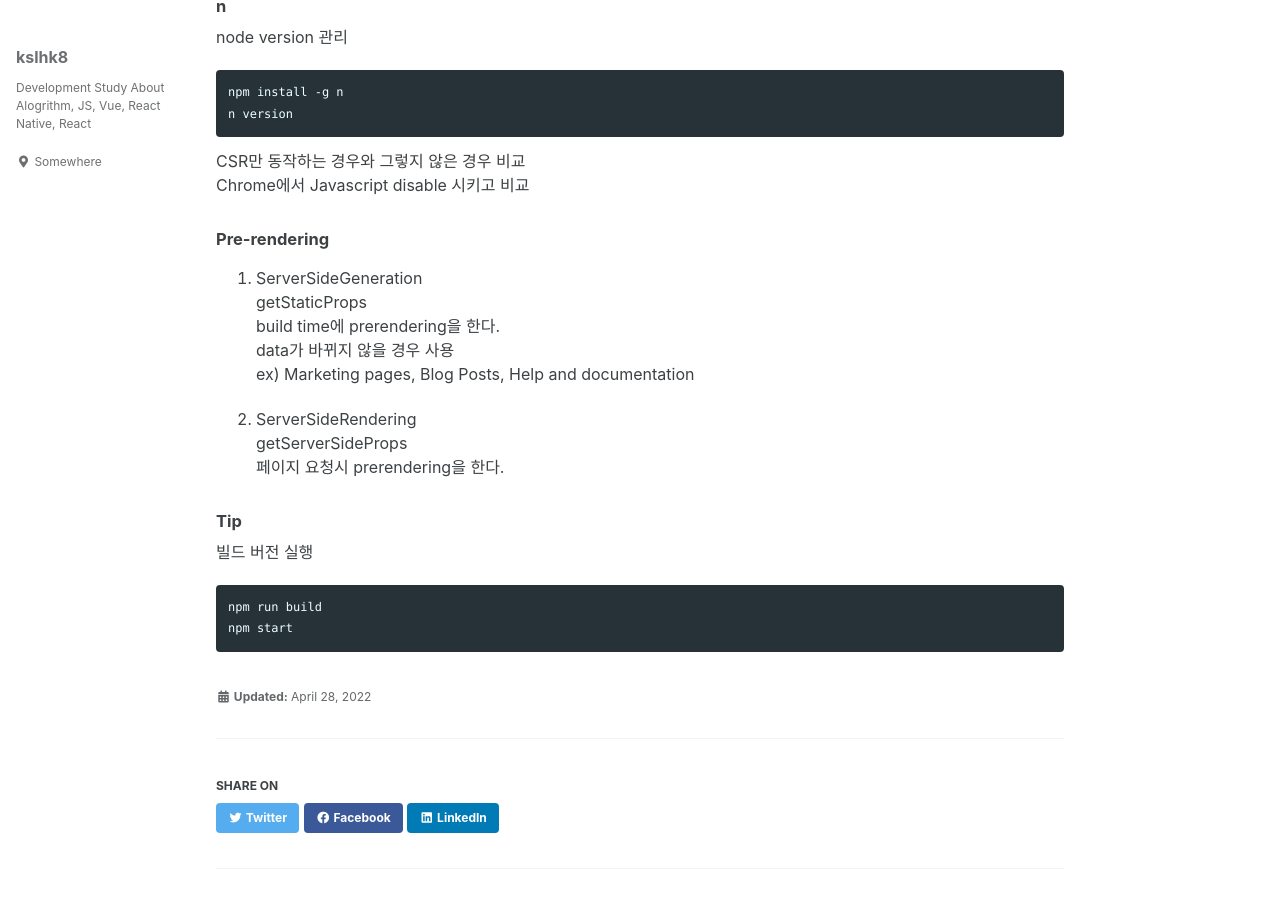
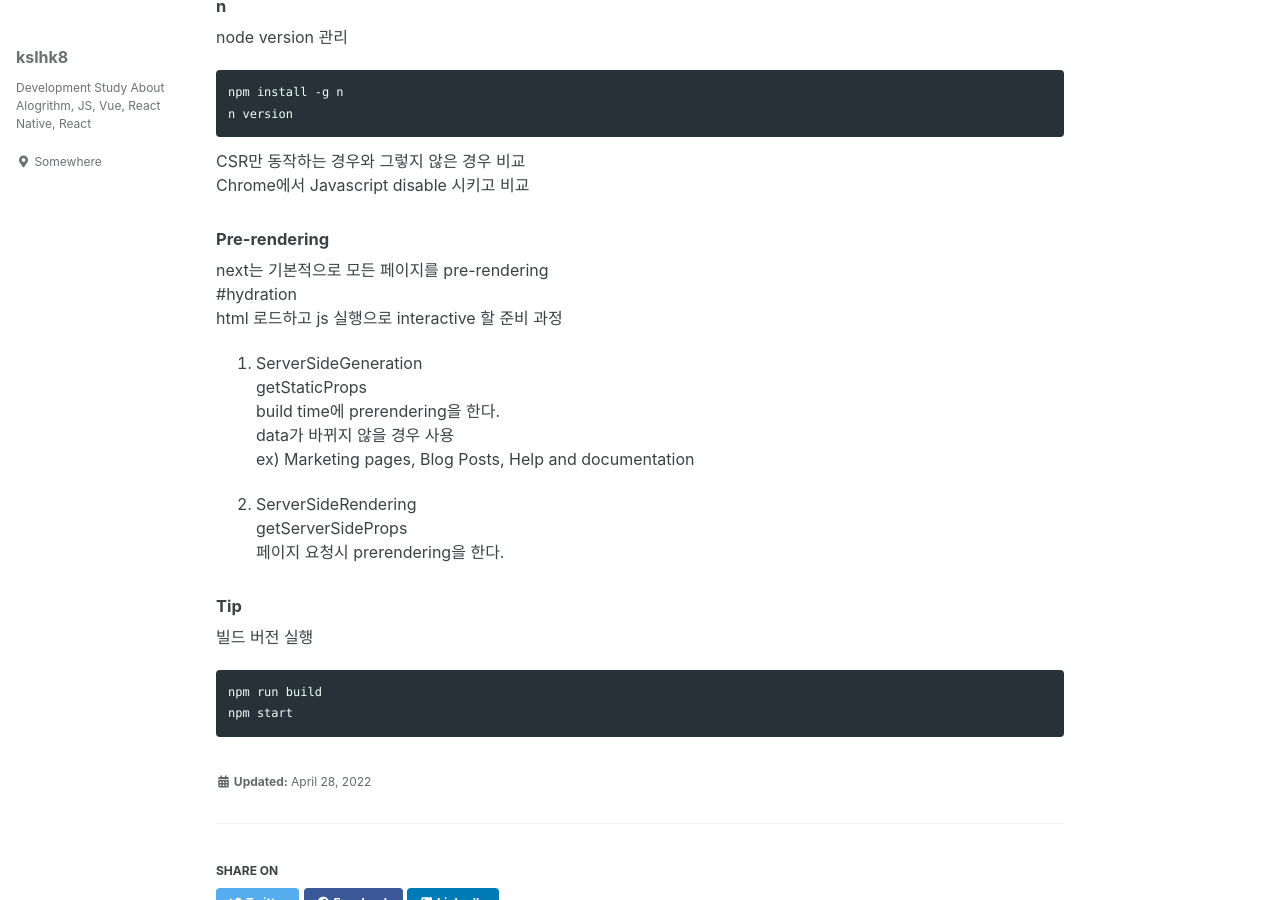
Before and after one commit to kslhk8/kslhk8.github.io, a Jekyll site: the page built from _posts/2022-04-28-59.md, in a window 1280 px wide and 900 px high, scrolled down 972 px. Built offline with Jekyll 4.4.1, drawn with Linux system fonts in a browser that asks for light colours; cached includes are drawn as plain includes.

Commit message:
[GitBlog - Update] add content

```diff
--- a/_posts/2022-04-28-59.md
+++ b/_posts/2022-04-28-59.md
@@ -42,6 +42,9 @@ CSR만 동작하는 경우와 그렇지 않은 경우 비교
 Chrome에서 Javascript disable 시키고 비교
 
 ##### Pre-rendering
+next는 기본적으로 모든 페이지를 pre-rendering
+#hydration
+html 로드하고 js 실행으로 interactive 할 준비 과정
 1. ServerSideGeneration
 getStaticProps
 build time에 prerendering을 한다.
```
